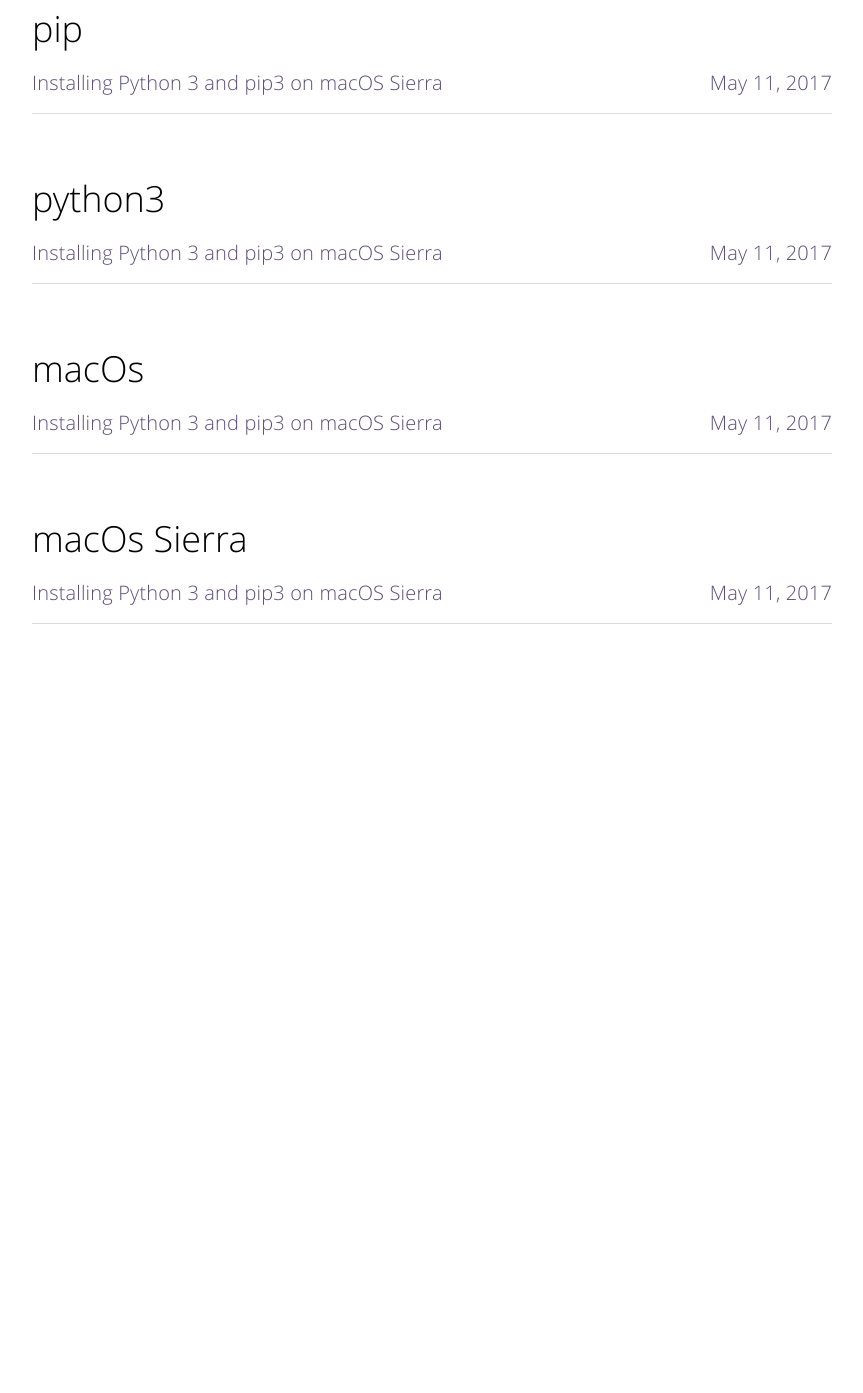
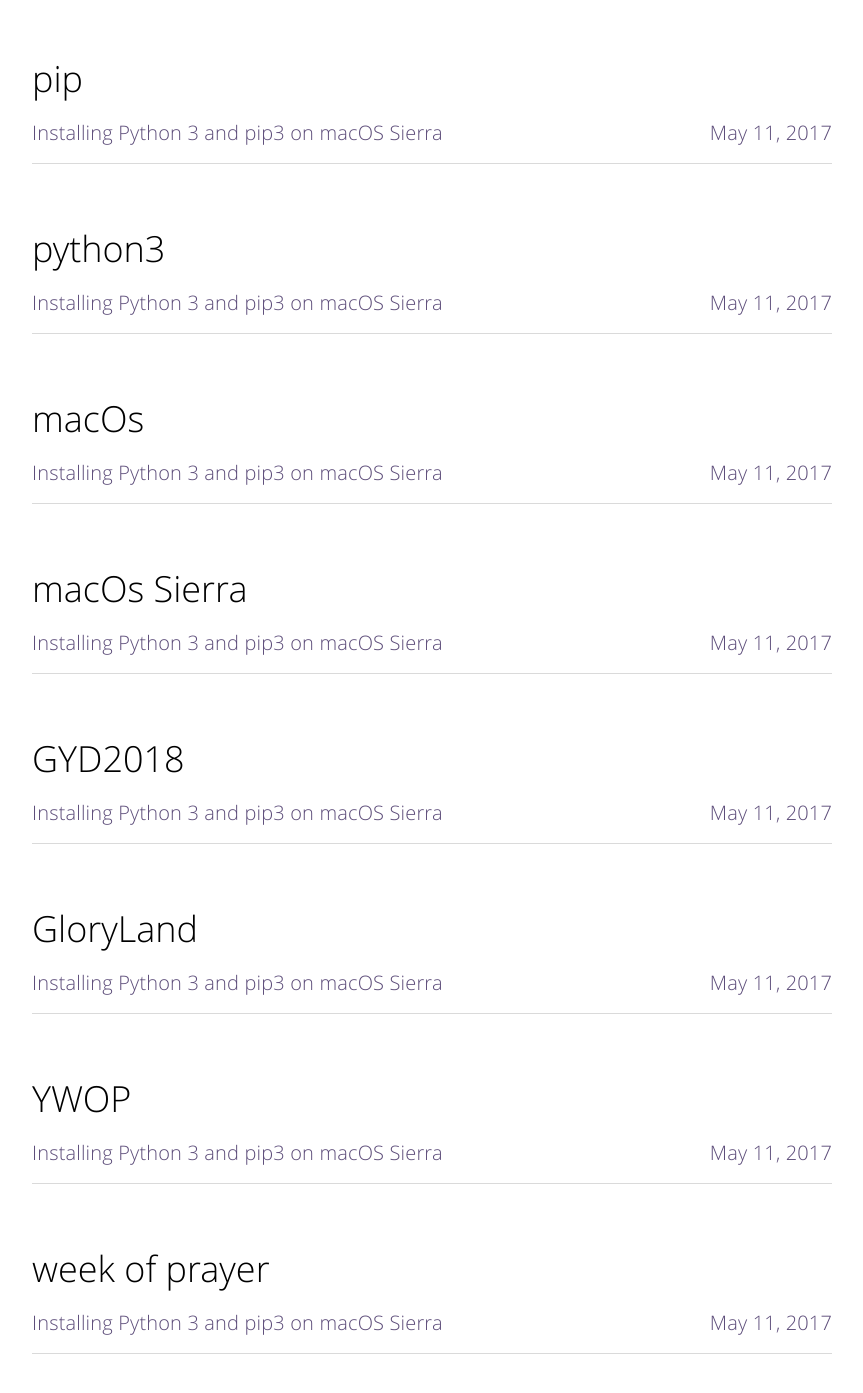
Before and after one commit to evansdianga/evansdianga.github.io, a Jekyll site: the page built from tags.html, in a window 1280 px wide and 1400 px high, scrolled down 433 px. Shown: the top 1393 px of the window, without its empty margins (208-1071 px from the left). Built offline with Jekyll 4.4.1, drawn with Linux system fonts in a browser that asks for light colours; some web fonts are replaced; before the commit the page ends 1103 px from its top, so only the background shows below that; some of the changed text lies outside the part shown.

Commit message:
Added formatting to correspond with site settings

```diff
--- a/_posts/2018-03-17-gloryland.md
+++ b/_posts/2018-03-17-gloryland.md
@@ -1 +1,18 @@
+---
+layout: post
+title:  "Installing Python 3 and pip3  on macOS Sierra"
+image: ''
+date:   2017-05-11 20:42:31
+tags:
+- GYD2018
+- GloryLand
+- YWOP
+- week of prayer
+description: ''
+categories:
+- Forms
+twitter_text: 'Share your thoughts: GloryLand Youth Week of Prayer'
+---
+### Share your thoughts: GloryLand Youth Week of Prayer
+
 <iframe src="https://docs.google.com/forms/d/e/1FAIpQLSciRMkJ9Sh84VrCQpx_fjnEmJbBkFkj5qtwC9_uHCRbJghfhg/viewform?embedded=true" width="100%" height="100%" frameborder="0" allowfullscreen marginheight="0" marginwidth="0">Loading...</iframe>
```
